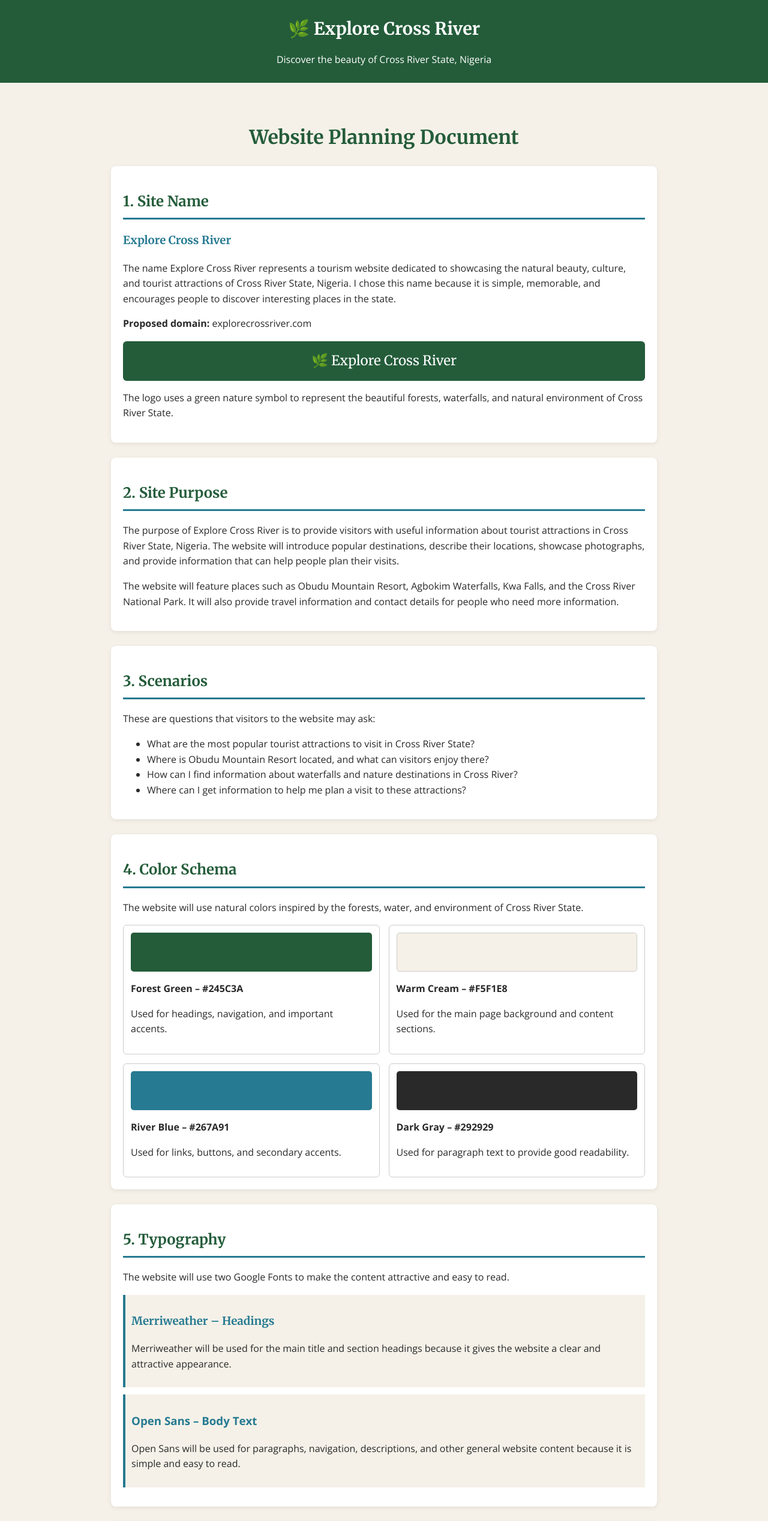
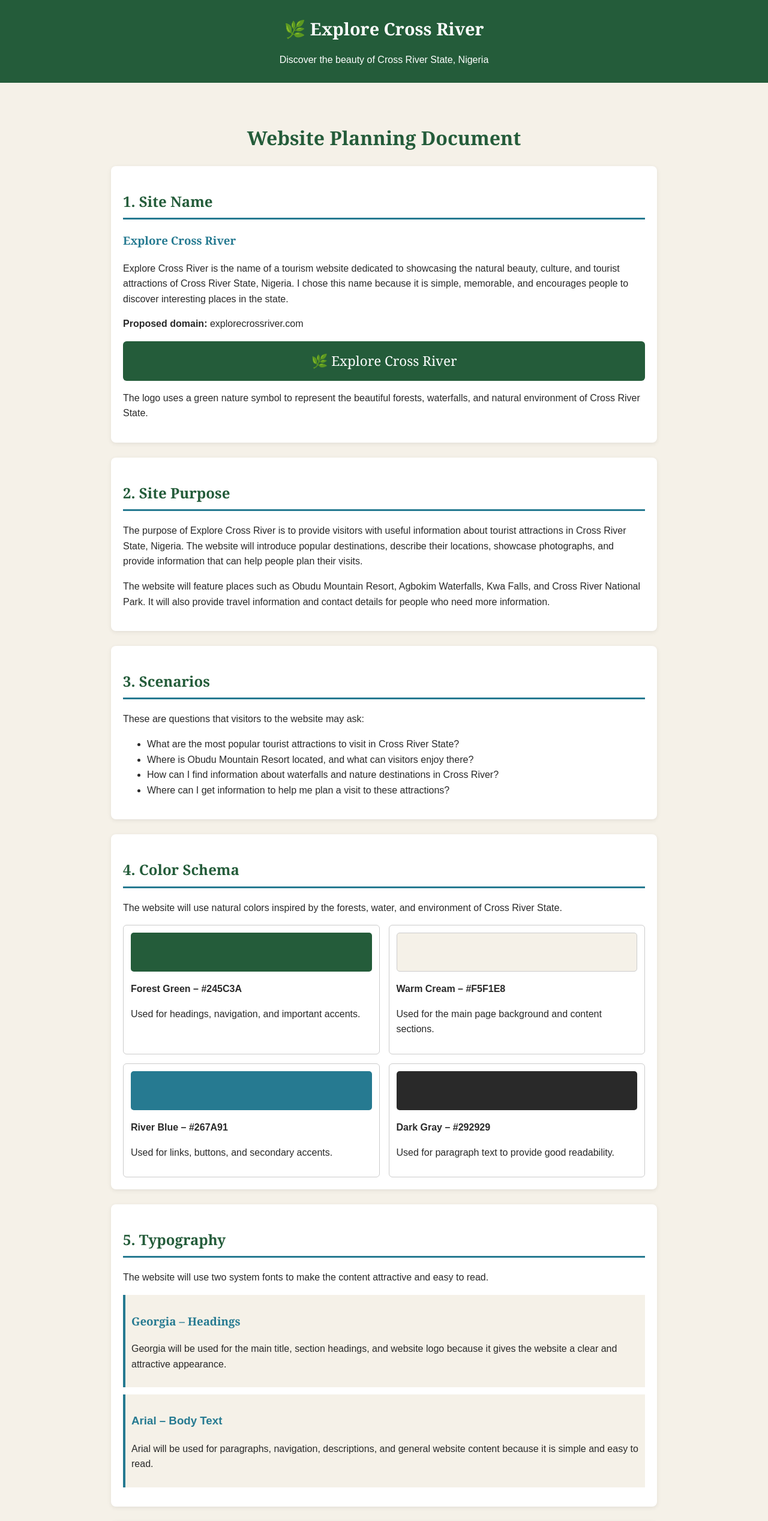
Before and after one commit to adie-ushie/wdd131, a plain HTML site: page project/siteplan.html in a window 1280 px wide. Shown: the top 2536 px of the page at 60% size. Drawn offline with nearby package versions, Linux system fonts and the light colour scheme.

Commit message:
correct wo5 website plannig

```diff
--- a/project/siteplan.css
+++ b/project/siteplan.css
@@ -1,5 +1,3 @@
-@import url('https://fonts.googleapis.com/css2?family=Merriweather:wght@400;700&family=Open+Sans:wght@400;600;700&display=swap');
-
 :root {
     --forest: #245C3A;
     --cream: #F5F1E8;
@@ -14,7 +12,7 @@
 
 body {
     margin: 0;
-    font-family: 'Open Sans', sans-serif;
+    font-family: Arial, sans-serif;
     background-color: var(--cream);
     color: var(--dark);
     line-height: 1.6;
@@ -28,7 +26,7 @@ header {
 }
 
 .logo {
-    font-family: 'Merriweather', serif;
+    font-family: Georgia, serif;
     font-size: 1.8rem;
     font-weight: bold;
 }
@@ -43,8 +41,10 @@ main {
     padding: 20px;
 }
 
-h1, h2, h3 {
-    font-family: 'Merriweather', serif;
+h1,
+h2,
+h3 {
+    font-family: Georgia, serif;
 }
 
 h1 {
@@ -75,7 +75,7 @@ section {
     color: var(--white);
     padding: 15px;
     text-align: center;
-    font-family: 'Merriweather', serif;
+    font-family: Georgia, serif;
     font-size: 1.4rem;
     border-radius: 6px;
 }
@@ -115,11 +115,11 @@ section {
 }
 
 .heading-font {
-    font-family: 'Merriweather', serif;
+    font-family: Georgia, serif;
 }
 
 .body-font {
-    font-family: 'Open Sans', sans-serif;
+    font-family: Arial, sans-serif;
 }
 
 .font-example {
--- a/project/siteplan.html
+++ b/project/siteplan.html
@@ -8,6 +8,7 @@
     <title>Explore Cross River | Website Planning Document</title>
     <link rel="stylesheet" href="siteplan.css">
 </head>
+
 <body>
     <header>
         <div class="logo">🌿 Explore Cross River</div>
@@ -20,166 +21,278 @@
         <section>
             <h2>1. Site Name</h2>
             <h3>Explore Cross River</h3>
+
             <p>
-                The name Explore Cross River represents a tourism website
-                dedicated to showcasing the natural beauty, culture, and
-                tourist attractions of Cross River State, Nigeria.
-                I chose this name because it is simple, memorable, and
-                encourages people to discover interesting places in the state.
+                Explore Cross River is the name of a tourism website
+                dedicated to showcasing the natural beauty, culture,
+                and tourist attractions of Cross River State, Nigeria.
+                I chose this name because it is simple, memorable,
+                and encourages people to discover interesting places
+                in the state.
             </p>
+
             <p><strong>Proposed domain:</strong> explorecrossriver.com</p>
-            <div class="logo-example">🌿 Explore Cross River</div>
+
+            <div class="logo-example">
+                🌿 Explore Cross River
+            </div>
+
             <p>
-                The logo uses a green nature symbol to represent the
-                beautiful forests, waterfalls, and natural environment
-                of Cross River State.
+                The logo uses a green nature symbol to represent
+                the beautiful forests, waterfalls, and natural
+                environment of Cross River State.
             </p>
         </section>
 
         <section>
             <h2>2. Site Purpose</h2>
+
             <p>
-                The purpose of Explore Cross River is to provide visitors
-                with useful information about tourist attractions in
-                Cross River State, Nigeria. The website will introduce
-                popular destinations, describe their locations, showcase
-                photographs, and provide information that can help people
+                The purpose of Explore Cross River is to provide
+                visitors with useful information about tourist
+                attractions in Cross River State, Nigeria.
+                The website will introduce popular destinations,
+                describe their locations, showcase photographs,
+                and provide information that can help people
                 plan their visits.
             </p>
+
             <p>
-                The website will feature places such as Obudu Mountain
-                Resort, Agbokim Waterfalls, Kwa Falls, and the Cross River
-                National Park. It will also provide travel information
-                and contact details for people who need more information.
+                The website will feature places such as Obudu
+                Mountain Resort, Agbokim Waterfalls, Kwa Falls,
+                and Cross River National Park. It will also
+                provide travel information and contact details
+                for people who need more information.
             </p>
         </section>
 
         <section>
             <h2>3. Scenarios</h2>
-            <p>These are questions that visitors to the website may ask:</p>
+
+            <p>
+                These are questions that visitors to the website
+                may ask:
+            </p>
+
             <ul>
-                <li>What are the most popular tourist attractions to visit in Cross River State?</li>
-                <li>Where is Obudu Mountain Resort located, and what can visitors enjoy there?</li>
-                <li>How can I find information about waterfalls and nature destinations in Cross River?</li>
-                <li>Where can I get information to help me plan a visit to these attractions?</li>
+                <li>
+                    What are the most popular tourist attractions
+                    to visit in Cross River State?
+                </li>
+                <li>
+                    Where is Obudu Mountain Resort located, and
+                    what can visitors enjoy there?
+                </li>
+                <li>
+                    How can I find information about waterfalls
+                    and nature destinations in Cross River?
+                </li>
+                <li>
+                    Where can I get information to help me plan
+                    a visit to these attractions?
+                </li>
             </ul>
         </section>
 
         <section>
             <h2>4. Color Schema</h2>
+
             <p>
-                The website will use natural colors inspired by the forests,
-                water, and environment of Cross River State.
+                The website will use natural colors inspired
+                by the forests, water, and environment of
+                Cross River State.
             </p>
 
             <div class="color-list">
                 <div class="color-item">
                     <div class="color-box forest"></div>
                     <p><strong>Forest Green – #245C3A</strong></p>
-                    <p>Used for headings, navigation, and important accents.</p>
+                    <p>
+                        Used for headings, navigation, and
+                        important accents.
+                    </p>
                 </div>
 
                 <div class="color-item">
                     <div class="color-box cream"></div>
                     <p><strong>Warm Cream – #F5F1E8</strong></p>
-                    <p>Used for the main page background and content sections.</p>
+                    <p>
+                        Used for the main page background
+                        and content sections.
+                    </p>
                 </div>
 
                 <div class="color-item">
                     <div class="color-box river"></div>
                     <p><strong>River Blue – #267A91</strong></p>
-                    <p>Used for links, buttons, and secondary accents.</p>
+                    <p>
+                        Used for links, buttons, and
+                        secondary accents.
+                    </p>
                 </div>
 
                 <div class="color-item">
                     <div class="color-box dark"></div>
                     <p><strong>Dark Gray – #292929</strong></p>
-                    <p>Used for paragraph text to provide good readability.</p>
+                    <p>
+                        Used for paragraph text to provide
+                        good readability.
+                    </p>
                 </div>
             </div>
         </section>
 
         <section>
             <h2>5. Typography</h2>
+
             <p>
-                The website will use two Google Fonts to make the content
-                attractive and easy to read.
+                The website will use two system fonts to make
+                the content attractive and easy to read.
             </p>
 
             <div class="font-example">
-                <h3 class="heading-font">Merriweather – Headings</h3>
+                <h3 class="heading-font">Georgia – Headings</h3>
+
                 <p>
-                    Merriweather will be used for the main title and section
-                    headings because it gives the website a clear and
-                    attractive appearance.
+                    Georgia will be used for the main title,
+                    section headings, and website logo because
+                    it gives the website a clear and attractive
+                    appearance.
                 </p>
             </div>
 
             <div class="font-example">
-                <h3 class="body-font">Open Sans – Body Text</h3>
+                <h3 class="body-font">Arial – Body Text</h3>
+
                 <p>
-                    Open Sans will be used for paragraphs, navigation,
-                    descriptions, and other general website content
-                    because it is simple and easy to read.
+                    Arial will be used for paragraphs,
+                    navigation, descriptions, and general
+                    website content because it is simple
+                    and easy to read.
                 </p>
             </div>
         </section>
 
         <section>
             <h2>6. Wireframes</h2>
+
             <p>
-                The following wireframes show the planned homepage layout
-                on mobile and desktop screens.
+                The following wireframes show the planned
+                homepage layout on mobile and desktop screens.
             </p>
 
             <h3>Mobile View</h3>
+
             <div class="wireframe mobile">
-                <div class="wf-header">LOGO / SITE NAME</div>
-                <div class="wf-nav">☰ MENU</div>
-                <div class="wf-hero">HERO IMAGE<br>Welcome to Cross River</div>
-                <div class="wf-block">INTRODUCTION</div>
-                <div class="wf-block">POPULAR ATTRACTIONS</div>
-                <div class="wf-image">DESTINATION IMAGE 1</div>
-                <div class="wf-image">DESTINATION IMAGE 2</div>
-                <div class="wf-block">VISITOR INFORMATION</div>
-                <div class="wf-footer">FOOTER / CONTACT</div>
+                <div class="wf-header">
+                    LOGO / SITE NAME
+                </div>
+
+                <div class="wf-nav">
+                    MENU ☰
+                </div>
+
+                <div class="wf-hero">
+                    HERO IMAGE<br>
+                    WELCOME TO CROSS RIVER
+                </div>
+
+                <div class="wf-block">
+                    INTRODUCTION
+                </div>
+
+                <div class="wf-block">
+                    POPULAR ATTRACTIONS
+                </div>
+
+                <div class="wf-image">
+                    DESTINATION IMAGE 1
+                </div>
+
+                <div class="wf-image">
+                    DESTINATION IMAGE 2
+                </div>
+
+                <div class="wf-block">
+                    VISITOR INFORMATION
+                </div>
+
+                <div class="wf-footer">
+                    FOOTER / CONTACT
+                </div>
             </div>
 
             <h3>Desktop View</h3>
+
             <div class="wireframe desktop">
-                <div class="wf-header">LOGO / SITE NAME</div>
-                <div class="wf-nav">HOME | ATTRACTIONS | ABOUT | CONTACT</div>
-                <div class="wf-hero">HERO IMAGE / WELCOME MESSAGE</div>
-                <div class="wf-block">INTRODUCTION TO CROSS RIVER</div>
+                <div class="wf-header">
+                    LOGO / SITE NAME
+                </div>
+
+                <div class="wf-nav">
+                    HOME | ATTRACTIONS | ABOUT | CONTACT
+                </div>
+
+                <div class="wf-hero">
+                    HERO IMAGE / WELCOME MESSAGE
+                </div>
+
+                <div class="wf-block">
+                    INTRODUCTION TO CROSS RIVER
+                </div>
+
                 <div class="wf-grid">
-                    <div class="wf-image">ATTRACTION 1</div>
-                    <div class="wf-image">ATTRACTION 2</div>
-                    <div class="wf-image">ATTRACTION 3</div>
+                    <div class="wf-image">
+                        ATTRACTION 1
+                    </div>
+
+                    <div class="wf-image">
+                        ATTRACTION 2
+                    </div>
+
+                    <div class="wf-image">
+                        ATTRACTION 3
+                    </div>
                 </div>
-                <div class="wf-block">TRAVEL AND VISITOR INFORMATION</div>
-                <div class="wf-footer">FOOTER / CONTACT INFORMATION</div>
+
+                <div class="wf-block">
+                    TRAVEL AND VISITOR INFORMATION
+                </div>
+
+                <div class="wf-footer">
+                    FOOTER / CONTACT INFORMATION
+                </div>
             </div>
         </section>
 
         <section>
             <h2>7. Project Development Plan</h2>
+
             <p>
-                I plan to develop the website using HTML, CSS, and JavaScript.
-                HTML will organize the website content, CSS will control
-                the appearance and responsive layout, and JavaScript will
-                provide interactive features where necessary.
+                I plan to develop the website using HTML,
+                CSS, and JavaScript. HTML will organize the
+                website content, CSS will control its
+                appearance and responsive layout, and
+                JavaScript will provide interactive features
+                where necessary.
             </p>
+
             <p>
-                The website will be designed to work on mobile phones,
-                tablets, and desktop computers. I will also use optimized
-                images, meaningful alternative text, and accessible
-                color combinations to improve the visitor experience.
+                The website will be designed to work on
+                mobile phones, tablets, and desktop computers.
+                I will also use optimized images, meaningful
+                alternative text, and accessible color
+                combinations to improve the visitor experience.
             </p>
         </section>
     </main>
 
     <footer>
-        <p>&copy; 2026 Explore Cross River | Website Plan by Adie G. Ushie</p>
+        <p>
+            &copy; 2026 Explore Cross River |
+            Website Plan by Adie G. Ushie
+        </p>
+
         <p>WDD 131 – Dynamic Web Fundamentals</p>
     </footer>
 </body>
```
